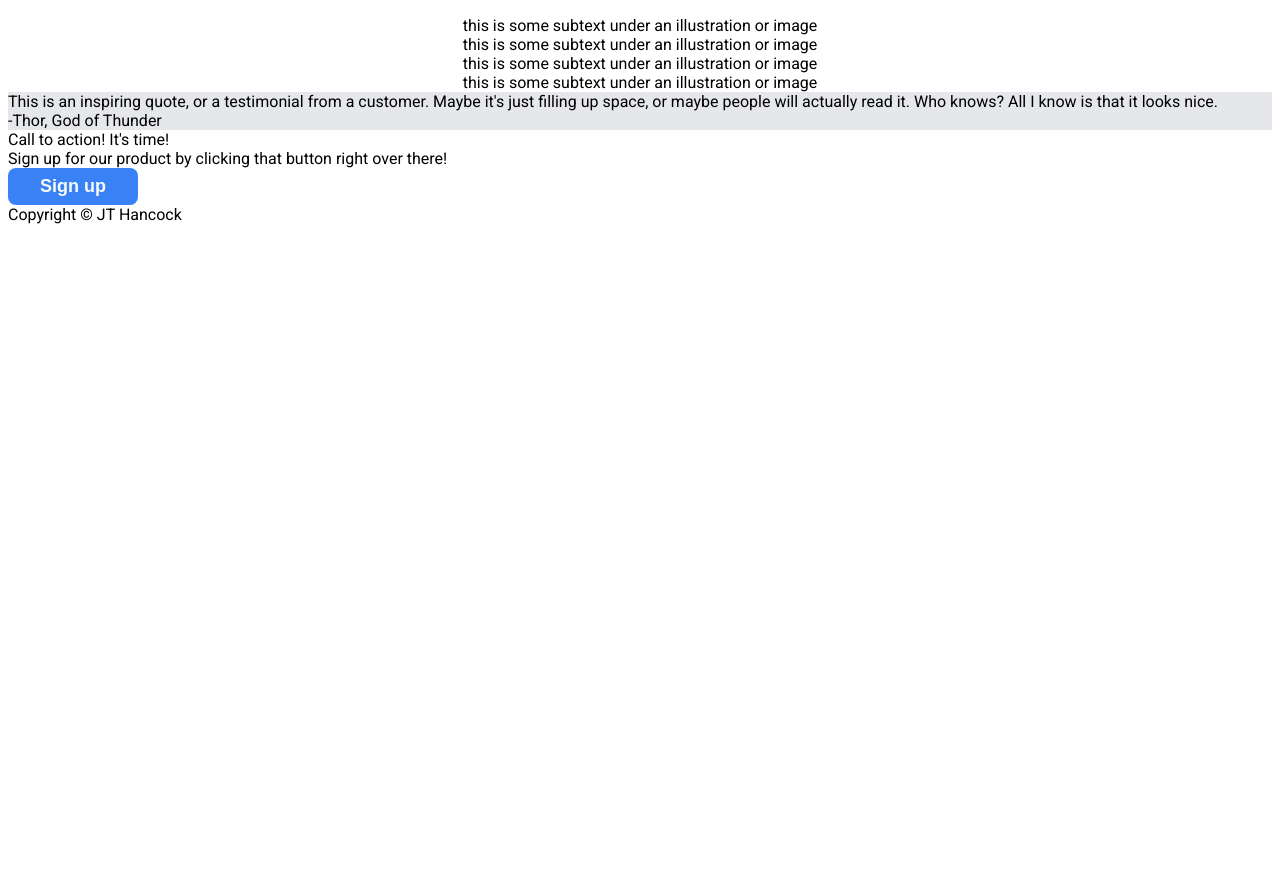
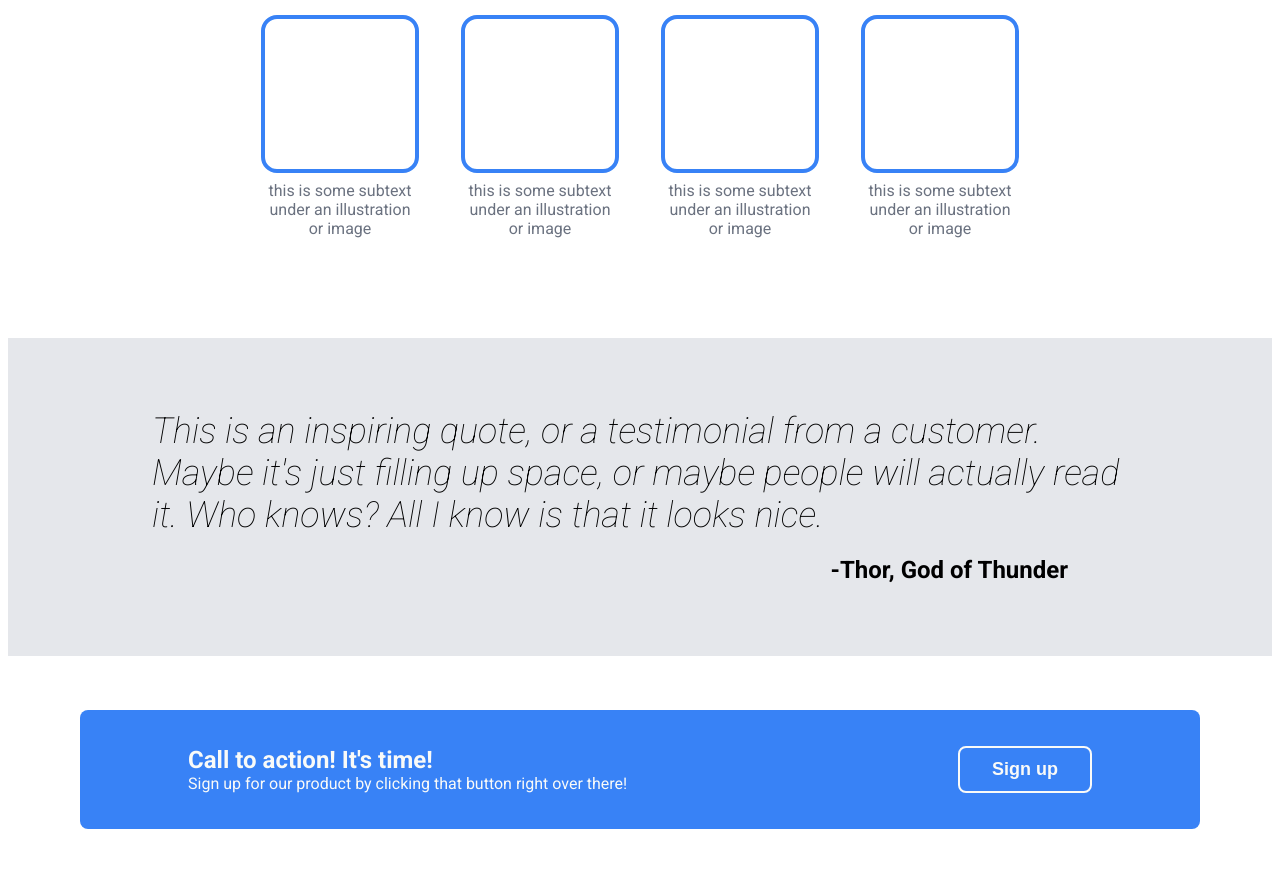
Before and after one commit to JohnTHancock/odin-project-landing-page, a plain HTML site: page index.html in a window 1280 px wide. Shown: the part 644-1524 px from the top of the page. Before the commit the page ends 876 px from the top, so only its background shows below. Drawn offline with Linux system fonts and the light colour scheme.

Commit message:
Format remaining sections and footer
Finished formating the remaining sections on the page and completed the
footer. At this point, we can consider this page complete for now.

```diff
--- a/styles.css
+++ b/styles.css
@@ -19,6 +19,11 @@ body {
 .header-logo {
     font-size: 24px;
     font-weight: bold;
+}
+
+.header-links a {
+    text-decoration: none;
+    color: #E5E7EB;
 }
 
 .section-one {
@@ -49,10 +54,15 @@ body {
     flex-wrap: wrap;
 }
 
+.section-one button {
+    border: 2px solid #3882f6;
+}
+
 .section-two {
     display: flex;
     flex-direction: column;
     align-items: center;
+    padding: 0px 72px 100px 72px;
 }
 
 .section-two-header {
@@ -62,8 +72,84 @@ body {
     padding: 32px;
 }
 
+.section-two-content {
+    display: flex;
+    gap: 50px;
+}
+
+.info-box {
+    border-radius: 16px;
+    border: 4px solid #3882f6;
+    width: 150px;
+    height: 150px;
+}
+
+.info {
+    display: flex;
+    flex-direction: column;
+    flex-shrink: 0;
+    width: 150px;
+    align-items: center;
+    text-align: center;
+    gap: 8px;
+}
+
+.section-two-text {
+    color: #6b7280;
+}
+
 .section-three {
     background: #E5E7EB;
+    display: flex;
+    flex-direction: column;
+    padding: 72px 144px 72px 144px;
+    gap: 20px;
+}
+
+.quote {
+    font-size: 36px;
+    font-style: italic;
+    font-weight: 200;
+}
+
+.speaker {
+    font-size: 24px;
+    font-weight: 700;
+    align-self: flex-end;
+    padding-right: 60px;
+}
+
+.section-four {
+    padding: 54px 72px 54px 72px;
+}
+
+.section-four-container {
+    border-radius: 8px;
+    background: #3882f6;
+    padding: 36px 108px 36px 108px;
+    display: flex;
+    justify-content: space-between;
+}
+
+.section-four-container-left {
+    color: #F9FAF8;
+}
+
+.cta {
+    font-size: 24px;
+    font-weight: 700;
+}
+
+.section-four button {
+    border: 2px solid #F9FAF8;
+}
+
+.footer {
+    display: flex;
+    background: #1F2937;
+    color: #F9FAF8;
+    padding: 54px;
+    justify-content: center;
 }
 
 img {
@@ -80,11 +166,6 @@ ul {
 
 }
 
-.header-links a {
-    text-decoration: none;
-    color: #E5E7EB;
-}
-
 button {
     cursor: pointer;
     font-size: 18px;
@@ -95,7 +176,3 @@ button {
     border: 0;
     font-weight: 600;
 }
-
-/* .section-one.sign-up {
-    border: 1px solid #3882f6;
-} */
```
